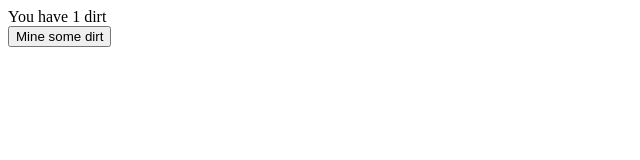
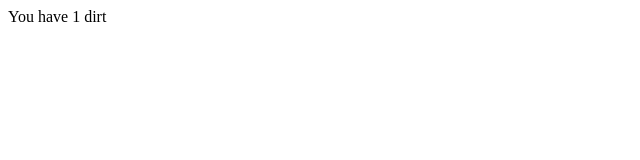
Before and after one commit to genius-hour/genius-hour.github.com, a plain HTML site: page index.html in a window 1280 px wide. Both pictures are taken after a click on the button "Mine some dirt". Shown: the whole page, without its empty margins (0-640 px from the left). Drawn offline with Linux system fonts and the light colour scheme.

Commit message:
Update index.html

```diff
--- a/index.html
+++ b/index.html
@@ -5,7 +5,7 @@
 <script>
 $(document).ready(function(){
   $(".b-dirt").click(function(){
-  this.fadeOut()
+    $(".b-dirt").fadeOut()
 });
 });
 var storage = window.localStorage;
```
